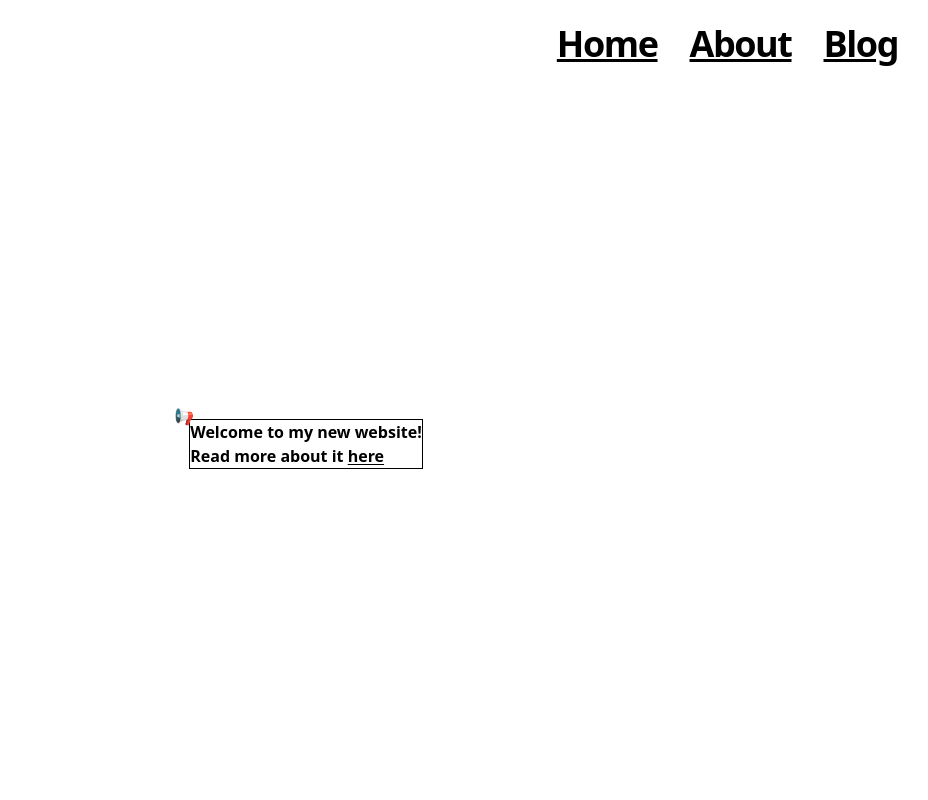
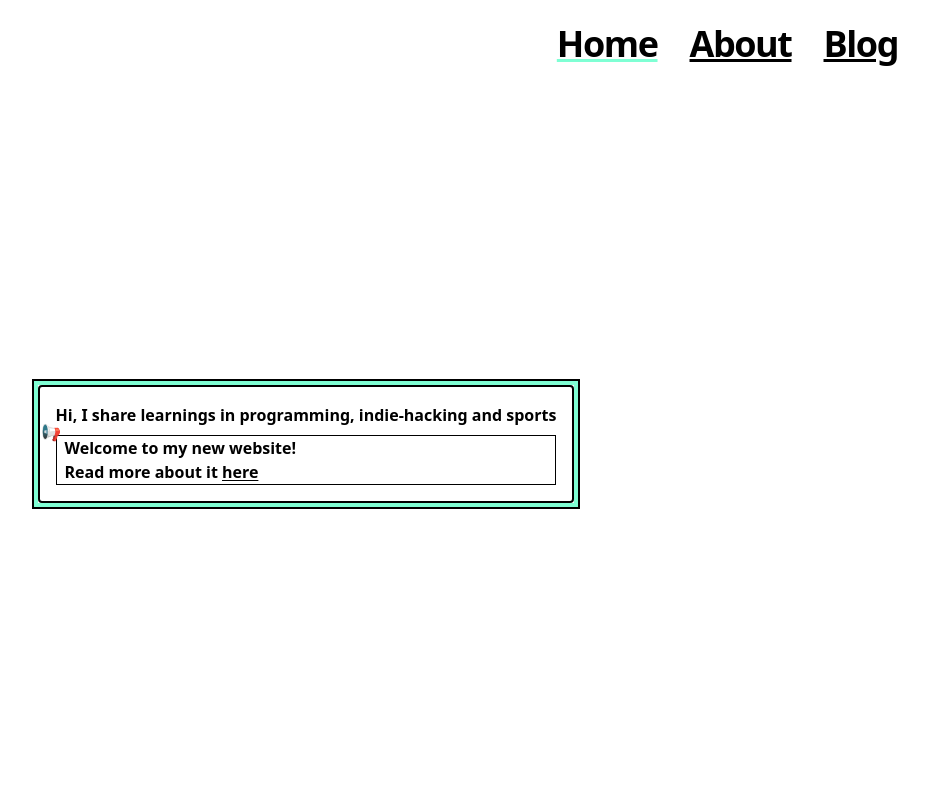
Before and after one commit to adriankast/nextjs-homepage, a Next.js app: page / in a window 1280 px wide. Shown: the top 800 px of the page, without its empty margins (334-1262 px from the left). Built offline with nearby package versions, Linux system fonts and the light colour scheme.

Commit message:
add homepage TLDR improve navbar links active indication

```diff
--- a/components/header.tsx
+++ b/components/header.tsx
@@ -1,25 +1,13 @@
-import Link from "next/link";
+import Navlink from "./navlink";
 
 export default function Header() {
   return (
     <header>
       <nav>
         <div className="flex justify-end gap-8 pt-6 pr-12 text-2xl md:text-4xl font-bold tracking-tight md:tracking-tighter leading-tight mb-6">
-          <div>
-            <Link href={`/`}>
-              <a className="hover:underline">Home</a>
-            </Link>
-          </div>
-          <div>
-            <Link href={`/about`}>
-              <a className="hover:underline">About</a>
-            </Link>
-          </div>
-          <div>
-            <Link href={`/posts`}>
-              <a className="hover:underline">Blog</a>
-            </Link>
-          </div>
+          <Navlink path="/">Home</Navlink>
+          <Navlink path="/about">About</Navlink>
+          <Navlink path="/posts">Blog</Navlink>
         </div>
       </nav>
     </header>
--- /dev/null
+++ b/components/navlink.tsx
@@ -0,0 +1,29 @@
+import Link from "next/link";
+import { useRouter } from "next/router";
+import { ReactNode } from "react"
+import { PRIMARY_COLOR } from "../lib/constants"
+
+interface Props {
+  children: ReactNode;
+  path: string;
+}
+
+export default function Navlink({ children, path }: Props) {
+  const { pathname } = useRouter();
+  const disabled = path === pathname;
+
+
+
+  return (
+    <div>
+      <Link href={path}>
+        <a
+          aria-disabled={disabled}
+          style={{textDecorationColor: disabled ? PRIMARY_COLOR : undefined}}
+        >
+          {children}
+        </a>
+      </Link>
+    </div>
+  );
+}
--- /dev/null
+++ b/components/news.tsx
@@ -0,0 +1,17 @@
+import Link from "next/link";
+
+export default function News() {
+  return (
+    <div className="font-bold border border-black mt-2">
+      <span className="absolute -m-4">📢</span>
+      <span className="p-2">Welcome to my new website!</span>
+      <br />
+      <span className="p-2">
+        Read more about it{" "}
+        <Link href="/about">
+          <a className="underline hover:underline-offset-2">here</a>
+        </Link>
+      </span>
+    </div>
+  );
+}
--- a/lib/constants.ts
+++ b/lib/constants.ts
@@ -1,2 +1,3 @@
 export const HOME_OG_IMAGE_URL =
   'https://adriankast.de/og/preview.png'
+export const PRIMARY_COLOR = "#7fffd4"
--- a/pages/index.tsx
+++ b/pages/index.tsx
@@ -1,5 +1,6 @@
 import Head from "next/head";
-import Link from "next/link"
+import News from "../components/news"
+import { PRIMARY_COLOR } from "../lib/constants"
 
 export default function Index({ allPosts }) {
   return (
@@ -7,11 +8,17 @@ export default function Index({ allPosts }) {
       <Head>
         <title>Welcome 👋</title>
       </Head>
-      <div className='grid justify-center h-full items-center'>
-        <div className='font-bold border border-black'>
-          <span className='absolute -m-4'>📢</span>
-          <span>Welcome to my new website!</span><br/>
-          <span>Read more about it <Link href="/about"><a className='underline hover:underline-offset-2'>here</a></Link></span>
+      <div className="grid justify-center h-full items-center">
+        <div className="border-2 font-extrabold font-sans  m-4 border-black">
+          <div
+            className="border-4 border-black"
+            style={{ borderColor: PRIMARY_COLOR }}
+          >
+            <div className="border-2 border-black p-4 rounded">
+              Hi, I share learnings in programming, indie-hacking and sports
+              <News />
+            </div>
+          </div>
         </div>
       </div>
     </>
--- a/styles/index.css
+++ b/styles/index.css
@@ -25,3 +25,7 @@ a {
 a:hover {
     @apply underline-offset-0;
 }
+
+a:hover[aria-disabled=true] {
+    @apply underline-offset-2;
+}
```
